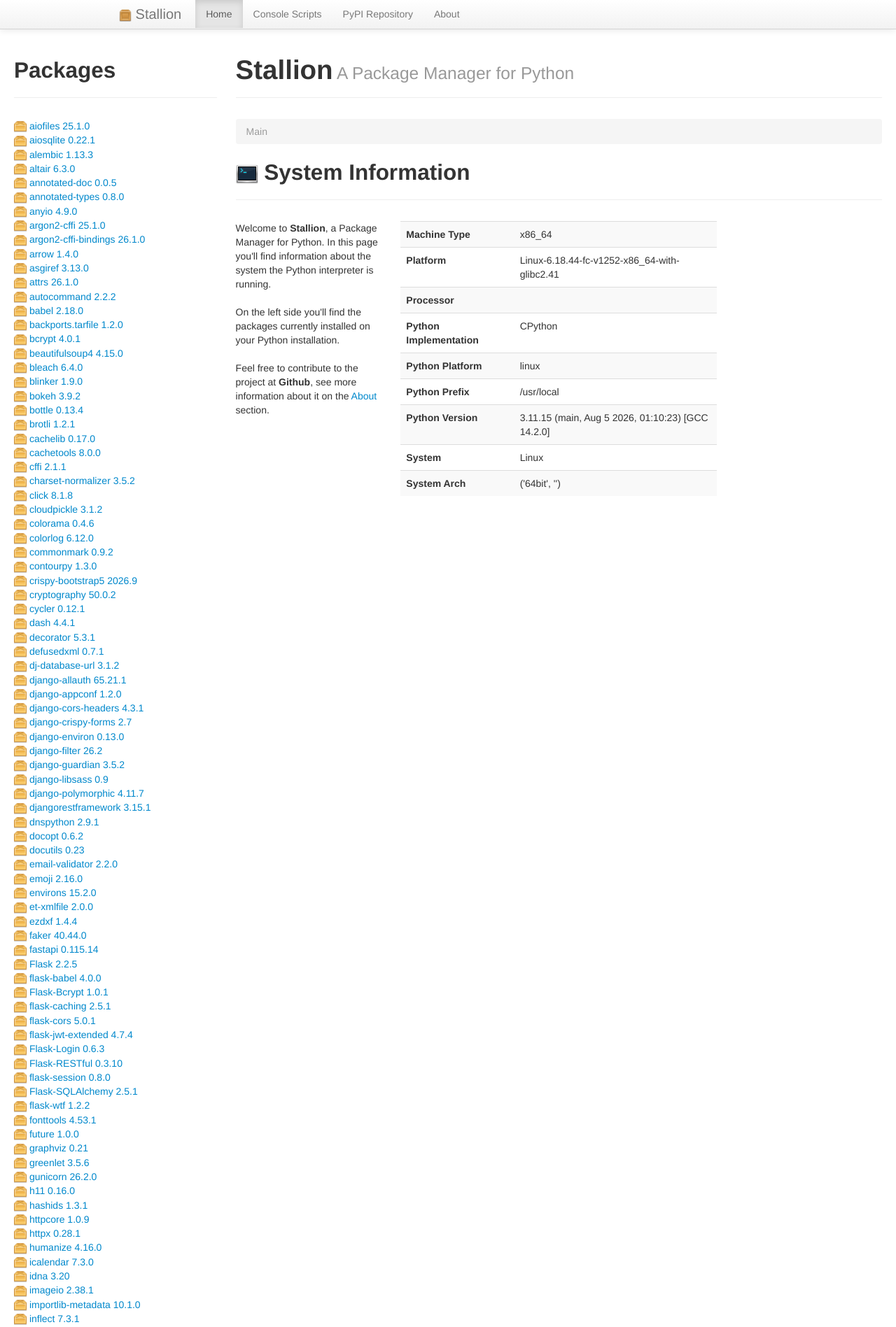
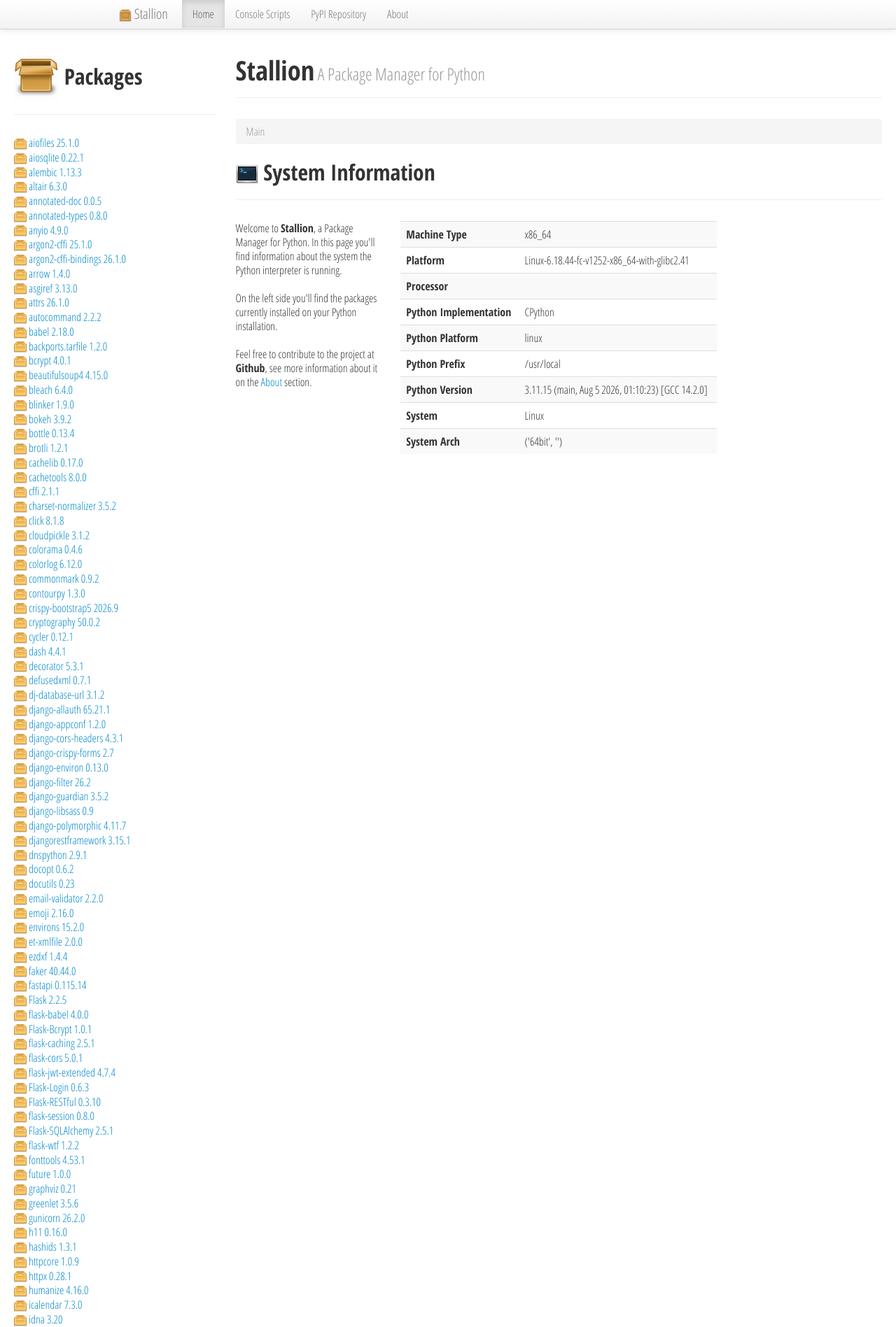
Before and after one commit to perone/stallion, a Flask app: page / in a window 1280 px wide. Shown: the top 1897 px of the page at 70% size. Run offline with Flask 2, Linux system fonts and the light colour scheme.

Commit message:
Changing font.

```diff
--- a/stallion/static/extra.css
+++ b/stallion/static/extra.css
@@ -1,5 +1,7 @@
 body {
 	padding-top: 60px;
+	font-family: 'Open Sans Condensed', sans-serif;
+	font-size: 16px;
 }
 
 .alert {
--- a/stallion/templates/main.html
+++ b/stallion/templates/main.html
@@ -10,9 +10,12 @@
   <script type="text/javascript" src="{{ url_for('static', filename='ajax-queue.js') }}"></script>
   <script type="text/javascript" src="{{ url_for('static', filename='bootstrap.min.js') }}"></script>
 
+  <link href='http://fonts.googleapis.com/css?family=Open+Sans+Condensed:300,300italic,700' rel='stylesheet' type='text/css'>
+
   <link rel="stylesheet" href="{{ url_for('static', filename='bootstrap.min.css') }}">
   <link href="{{ url_for('static', filename='extra.css') }}" rel="stylesheet">
   <link rel="shortcut icon" href="{{ url_for('static', filename='favicon.ico') }}">
+
 
   {% block head %}{% endblock %}
 
@@ -126,7 +129,7 @@
 			<div class="span3">
 
 				<div class="page-header">
-				<h2>Packages</h2>
+				<h2><img src="{{ url_for('static', filename='box.png') }}" class="midiconlarge" /> Packages</h2>
 				</div>
 
 				<div id="check_updates" class="progress-div">
```
Also changed, not shown: README.md.
